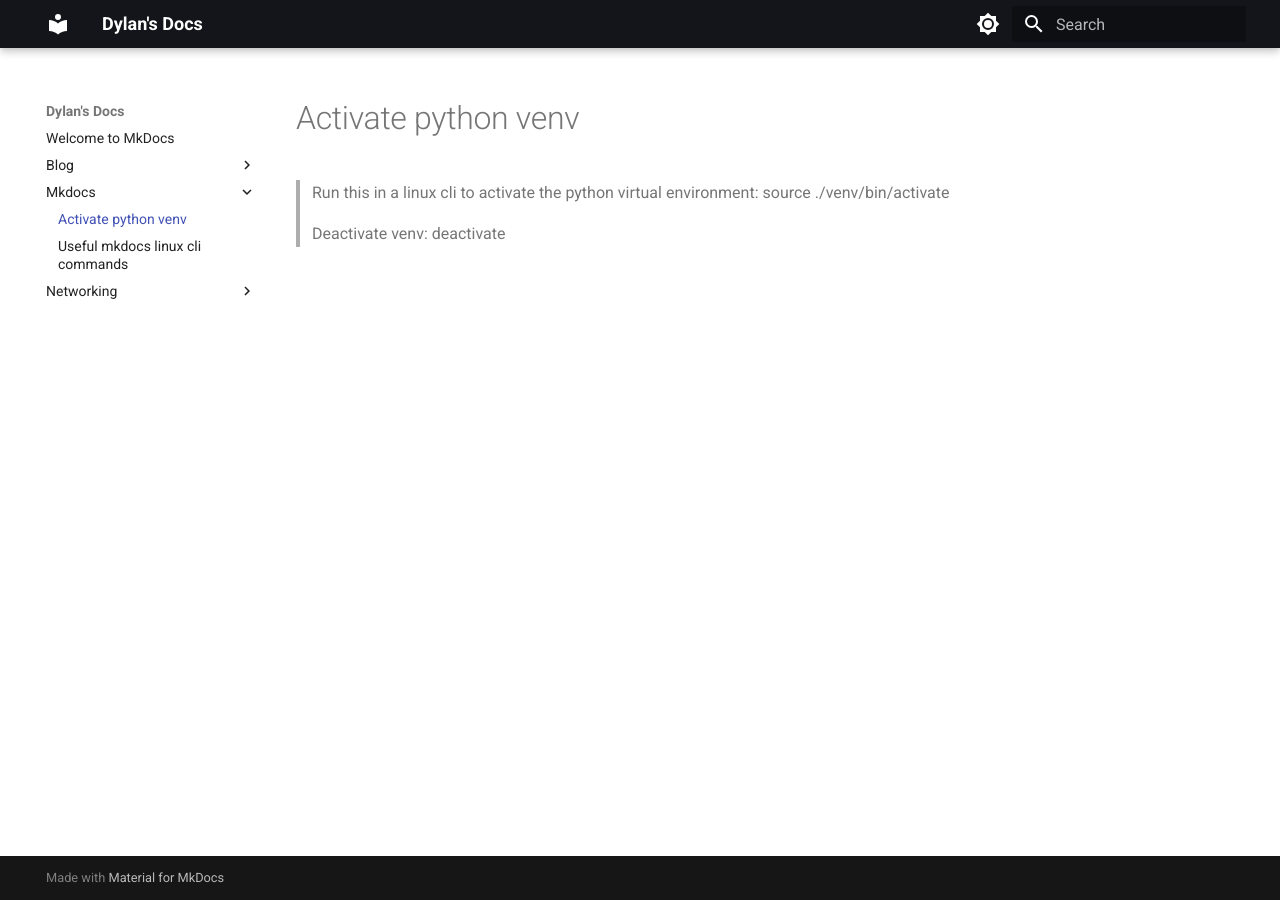
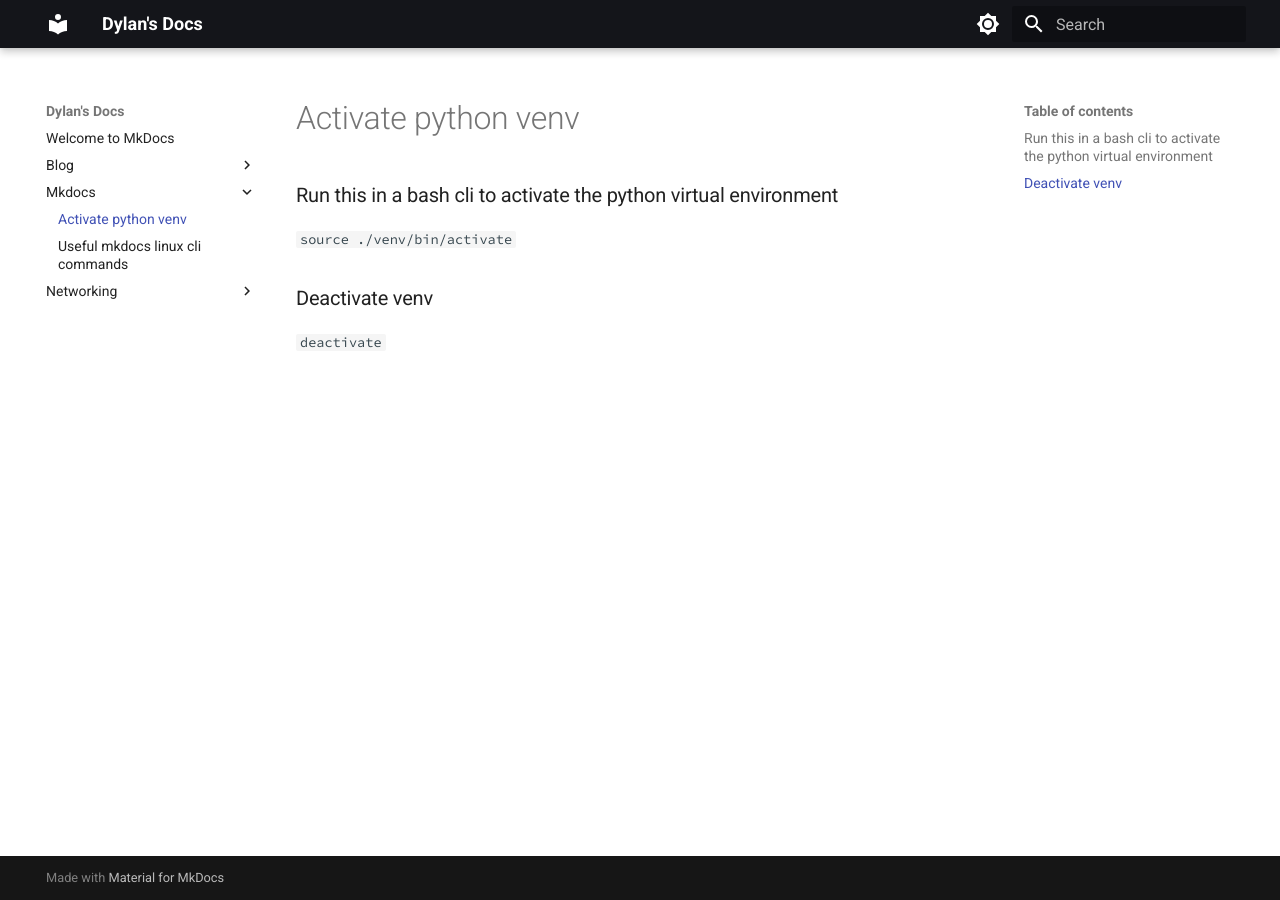
Before and after one commit to dover20/mkdocs, an MkDocs documentation site: the page built from docs/mkdocs/activate-python-venv.md, in a window 1280 px wide. Built offline with MkDocs 1.6.1 and Material for MkDocs 9.7.7, drawn with Linux system fonts in a browser that asks for light colours.

Commit message:
Fix formatting

```diff
--- a/docs/mkdocs/activate-python-venv.md
+++ b/docs/mkdocs/activate-python-venv.md
@@ -1,5 +1,5 @@
-> Run this in a linux cli to activate the python virtual environment:
-source ./venv/bin/activate
+### Run this in a bash cli to activate the python virtual environment
+`source ./venv/bin/activate`
 
-> Deactivate venv:
-deactivate
+### Deactivate venv
+`deactivate`
```
